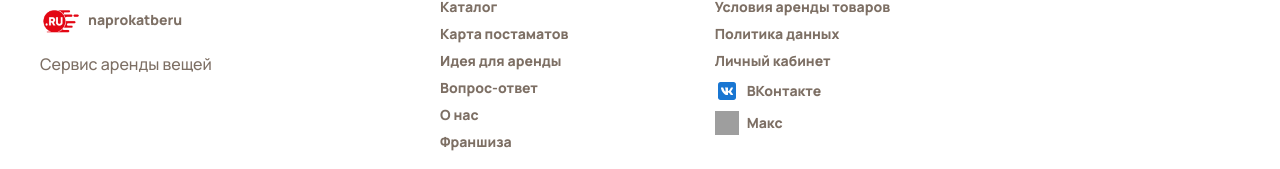
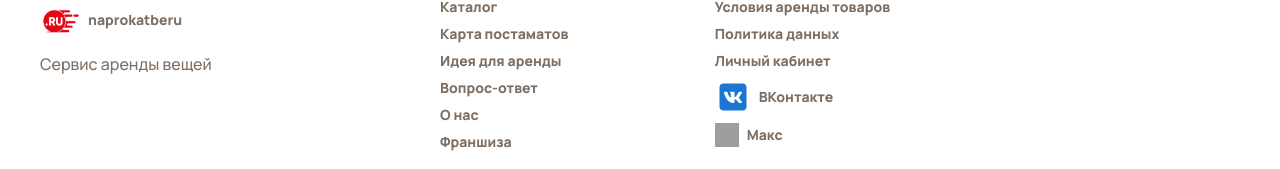
Before and after one commit to som1one/PostamatsApp, a Next.js app in the folder web/: page / in a window 1280 px wide. Shown: the part 2040-2209 px from the top of the page. Built offline with nearby package versions, Linux system fonts and the light colour scheme; no server answers; grey boxes are pictures that could not be loaded.

Commit message:
fix: VK иконка 36x36

```diff
--- a/web/src/components/Footer.tsx
+++ b/web/src/components/Footer.tsx
@@ -28,7 +28,7 @@ export function Footer() {
           <Link href="/about">Политика данных</Link>
           <Link href="/profile">Личный кабинет</Link>
           <a href="https://vk.ru/naprokatberu" target="_blank" rel="noreferrer">
-            <Image src="/vk-icon.svg" alt="" width={24} height={24} />
+            <Image src="/vk-icon.svg" alt="" width={36} height={36} />
             ВКонтакте
           </a>
           <span className="footer-social-item">
```
